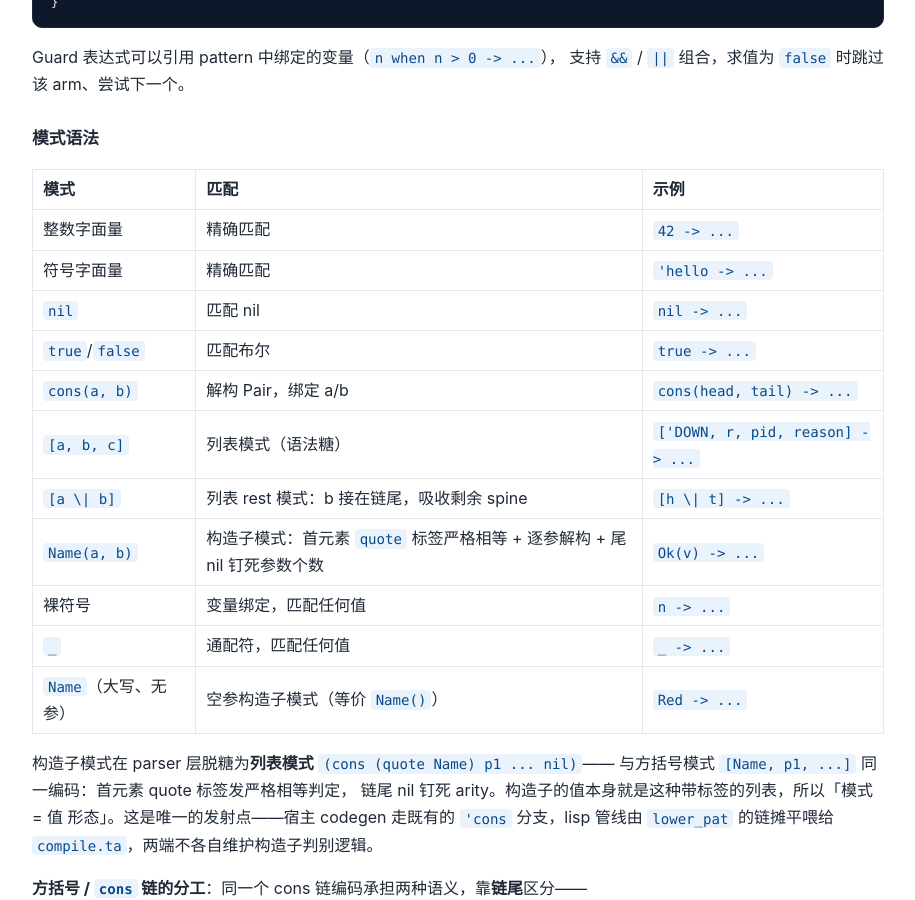
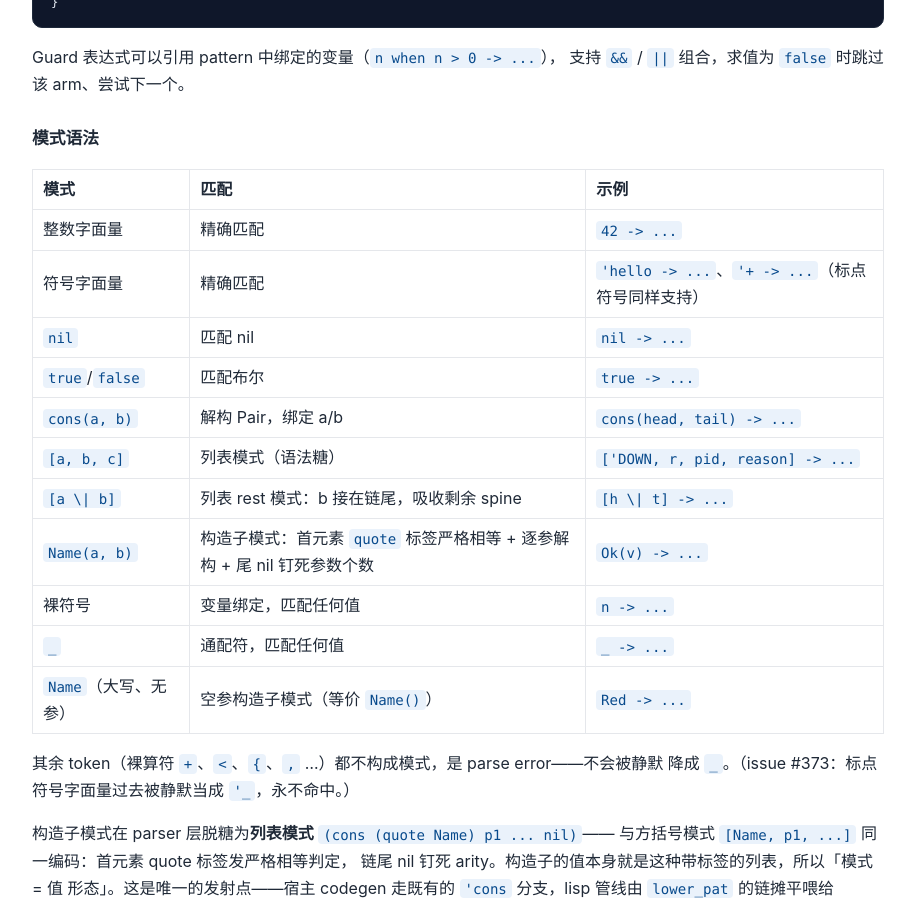
Before and after one commit to tiancaiamao/tinyactor, a Jekyll site: the page built from docs/ta-language-spec.md, in a window 1280 px wide and 900 px high, scrolled down 8709 px. Shown: the whole window, without its empty margins (182-1097 px from the left). Built offline with Jekyll 4.4.1, drawn with Linux system fonts in a browser that asks for light colours; our own code applies the rules of GitHub Pages for plain Markdown files.

Commit message:
parser: 标点符号字面量模式正确匹配，非法模式明确报错 (#373)
what
- lib/bootstrap/parser.ta parse_pattern 的 quote 分支特判 op token：
  `'+` `'-` `'<` `'==` 这类纯标点符号字面量读出原子符号，与表达式侧
  parse_operand 的 quote 行为一致——`'+ -> …` 现在正确命中符号 `+`。
  非 op 的引号模式（`'car` `'A` `'nil`）保持原编码不变。
- 同一个函数的裸 else 分支原是 `cons('_ …)`：任何未识别 token 都**静默**
  降成通配符 `_`。改成 mk_parse_error_at("invalid pattern") —— 裸算符
  `+`、`{`、`,` 等本就不是模式，现在响亮拒绝而非编出一个永不命中的臂。
- docs/ta-language-spec.md：模式表补 `'+` 示例 + 非法 token 报错的说明。

why
标点符号字面量模式曾静默变成 `'_`，既不是通配符也不匹配 `+`，用户
`match op { '+ -> … }` 得到难以理解的错行为（issue #373）。根因是
parse_pattern 的静默 catch-all，从根源上换成显式报错。

test
- test/compiler/parser-ast.ta：`'+` / `'==` 模式 → (quote +)/(quote ==)
- test/compiler/invalid-pattern-parse-errors.ta：裸 `+` 模式被拒（新负例）
- test/basic/pattern-punct-symbol.ta：运行期 `'+ '- '*` 匹配 → "120"
- make bootstrap 两次 fixed point byte-identical
- make test：0 failures（Basic 93 / Compiler 67 / …）

```diff
--- a/docs/ta-language-spec.md
+++ b/docs/ta-language-spec.md
@@ -356,7 +356,7 @@ Guard 表达式可以引用 pattern 中绑定的变量（`n when n > 0 -> ...`
 | 模式 | 匹配 | 示例 |
 |------|------|------|
 | 整数字面量 | 精确匹配 | `42 -> ...` |
-| 符号字面量 | 精确匹配 | `'hello -> ...` |
+| 符号字面量 | 精确匹配 | `'hello -> ...`、`'+ -> ...`（标点符号同样支持） |
 | `nil` | 匹配 nil | `nil -> ...` |
 | `true`/`false` | 匹配布尔 | `true -> ...` |
 | `cons(a, b)` | 解构 Pair，绑定 a/b | `cons(head, tail) -> ...` |
@@ -366,6 +366,9 @@ Guard 表达式可以引用 pattern 中绑定的变量（`n when n > 0 -> ...`
 | 裸符号 | 变量绑定，匹配任何值 | `n -> ...` |
 | `_` | 通配符，匹配任何值 | `_ -> ...` |
 | `Name`（大写、无参） | 空参构造子模式（等价 `Name()`） | `Red -> ...` |
+
+其余 token（裸算符 `+`、`<`、`{`、`,` …）都不构成模式，是 parse error——不会被静默
+降成 `_`。（issue #373：标点符号字面量过去被静默当成 `'_`，永不命中。）
 
 构造子模式在 parser 层脱糖为**列表模式** `(cons (quote Name) p1 ... nil)`——
 与方括号模式 `[Name, p1, ...]` 同一编码：首元素 quote 标签发严格相等判定，
```
Also changed, not shown: 5 other files.
